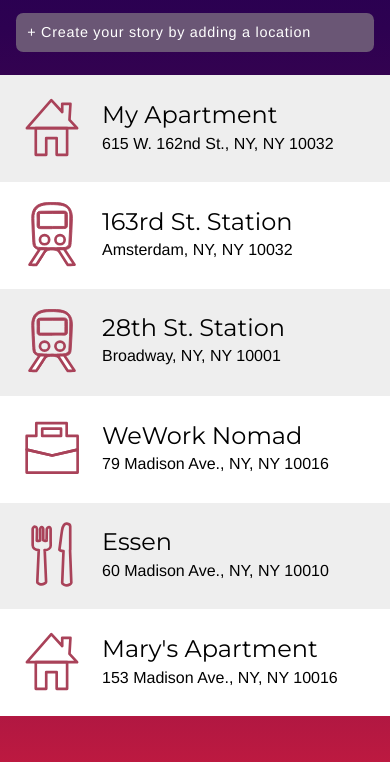
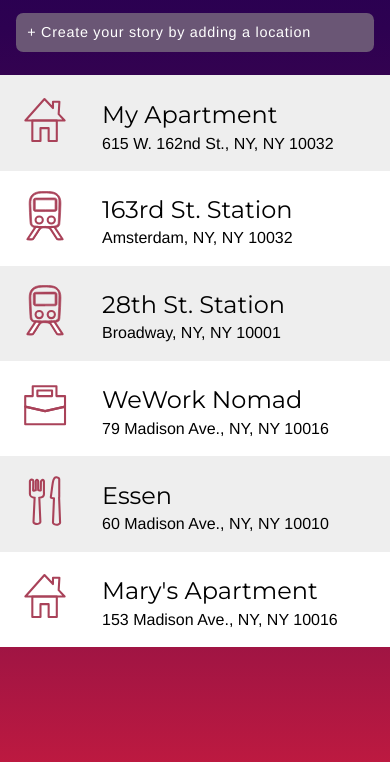
Before and after one commit to cararano/moveable-app, a plain HTML site: page index.html in a window 390 px wide. Shown: the part 70-832 px from the top of the page. Drawn offline with Linux system fonts and the light colour scheme.

Commit message:
minimize icons

```diff
--- a/assets/stylesheets/_base.scss
+++ b/assets/stylesheets/_base.scss
@@ -224,6 +224,12 @@ html {
   (max-width:800px) {
     max-width: 90%;
   }
+
+  @media only screen and
+  (max-width:600px) {
+    max-width: 70%;
+  }
+
 }
 
 .list-info {
@@ -272,6 +278,7 @@ html {
     padding-right: 0;
     padding-top: 0;
     border-radius: 0;
+    padding-bottom: 0;
   }
 
   img {
```
Also changed, not shown: assets/stylesheets/styles.css, 1 other file.
